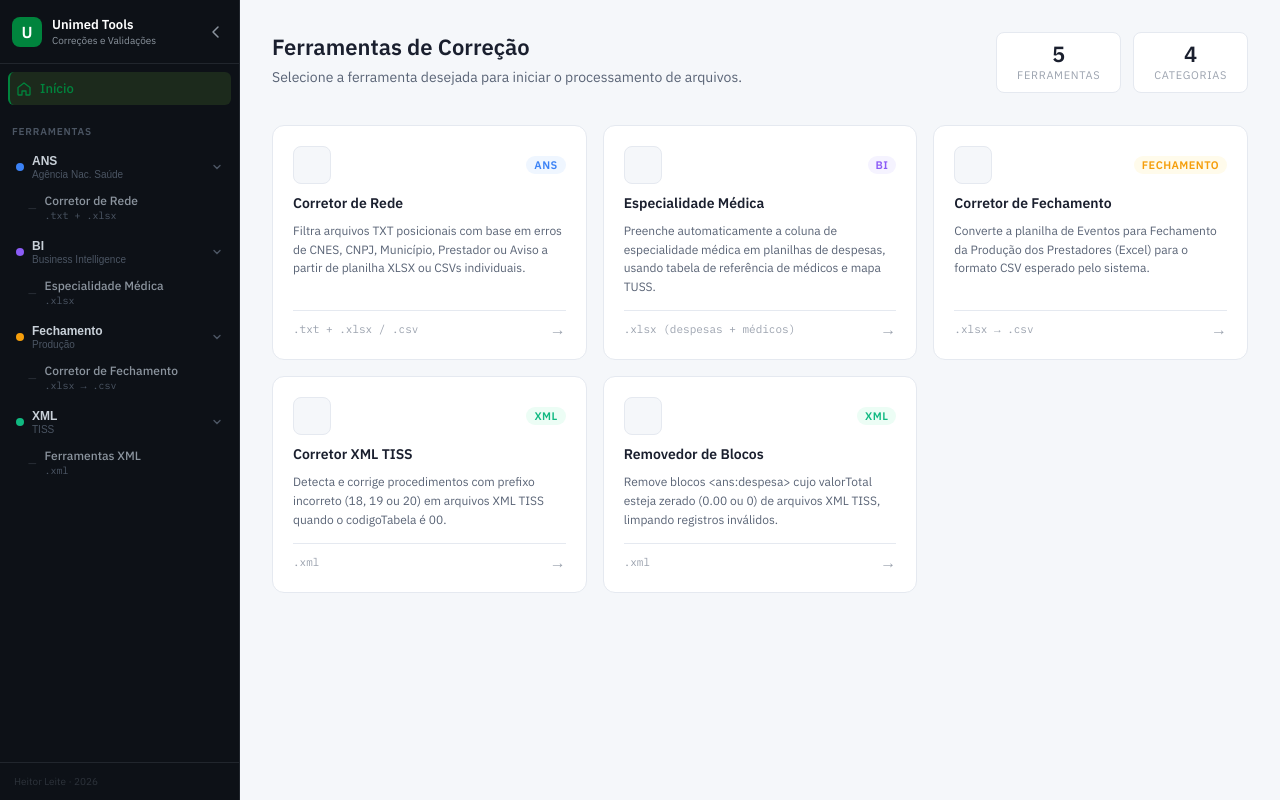
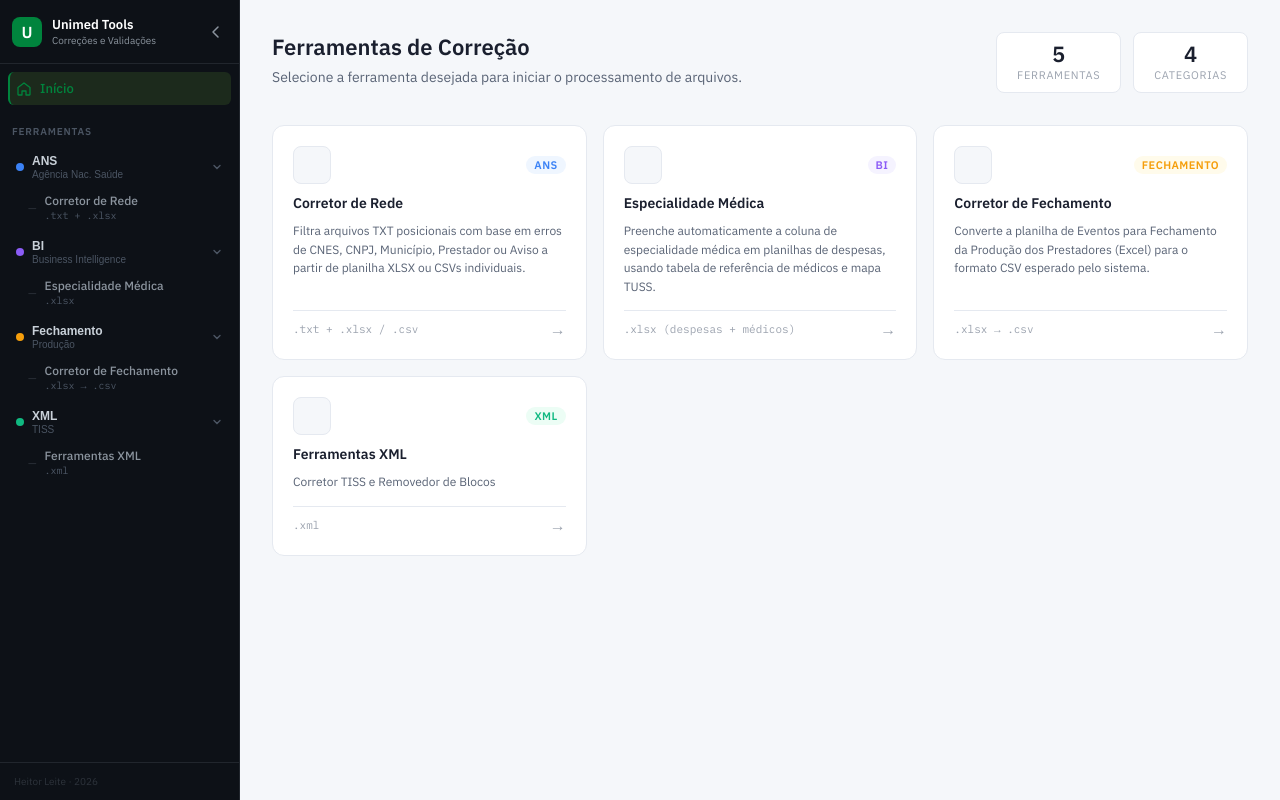
Before and after one commit to HeitorLeite/corretor-de-arquivos, an Angular app in the folder archive-corrector/: page / in a window 1280 px wide. Built offline with nearby package versions, Linux system fonts and the light colour scheme.

Commit message:
Correção nos cards do menu

```diff
--- a/archive-corrector/src/app/pages/home/home.component.ts
+++ b/archive-corrector/src/app/pages/home/home.component.ts
@@ -61,25 +61,13 @@ export class HomeComponent {
     {
       category: 'XML',
       badgeClass: 'badge-xml',
-      title: 'Corretor XML TISS',
-      desc: 'Detecta e corrige procedimentos com prefixo incorreto (18, 19 ou 20) em arquivos XML TISS quando o codigoTabela é 00.',
+      title: 'Ferramentas XML',
+      desc: 'Corretor TISS e Removedor de Blocos',
       route: '/xml/corretor',
       accepts: '.xml',
       icon: `<svg width="22" height="22" viewBox="0 0 22 22" fill="none">
         <path d="M8 6L4 11l4 5M14 6l4 5-4 5M12 4l-2 14" stroke="currentColor" stroke-width="1.4" stroke-linecap="round" stroke-linejoin="round"/>
       </svg>`,
     },
-    {
-      category: 'XML',
-      badgeClass: 'badge-xml',
-      title: 'Removedor de Blocos',
-      desc: 'Remove blocos <ans:despesa> cujo valorTotal esteja zerado (0.00 ou 0) de arquivos XML TISS, limpando registros inválidos.',
-      route: '/xml/removedor',
-      accepts: '.xml',
-      icon: `<svg width="22" height="22" viewBox="0 0 22 22" fill="none">
-        <path d="M3 6h16M8 6V4h6v2M19 6l-1 13a2 2 0 01-2 2H6a2 2 0 01-2-2L3 6" stroke="currentColor" stroke-width="1.4" stroke-linecap="round" stroke-linejoin="round"/>
-        <path d="M9 11l4 4M13 11l-4 4" stroke="currentColor" stroke-width="1.4" stroke-linecap="round"/>
-      </svg>`,
-    },
   ];
 }
```
